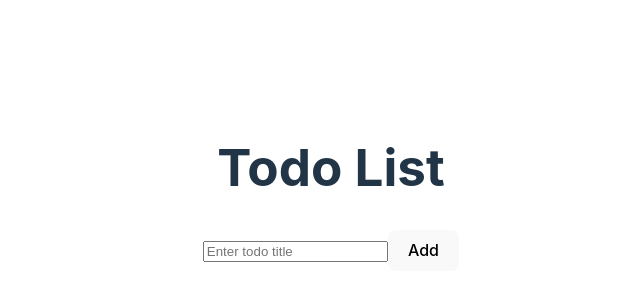
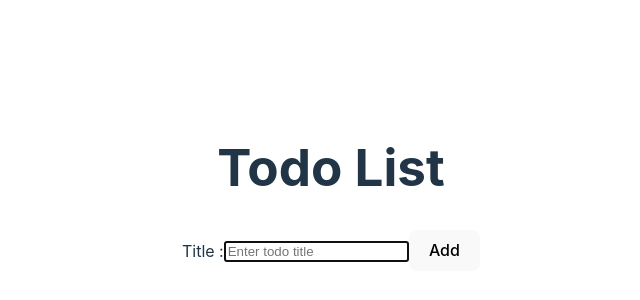
Before and after one commit to MaedeGholipourNozari/react-todo, a React (Vite) app: page / in a window 1280 px wide. Shown: the part 204-504 px from the top of the page, without its empty margins (309-949 px from the left). Built offline with nearby package versions, Linux system fonts and the light colour scheme.

Commit message:
Reusable_Components_Imperative_React

```diff
--- a/src/AddTodoForm.jsx
+++ b/src/AddTodoForm.jsx
@@ -1,5 +1,6 @@
 import React from "react";
-import { useState } from 'react'
+import { useState } from 'react';
+import InputWithLabel from './InputWithLabel';
 
 function AddTodoForm({ onAddTodo }) {
 
@@ -26,9 +27,14 @@ function AddTodoForm({ onAddTodo }) {
     return(
         <div>
             <form onSubmit={handleAddTodo}>
-                <label htmlFor="todoTitle" title="Tiltle"></label>
-                <input type="text" id="todoTitle" value={todoTitle} onChange={handleTitleChange} name="title" placeholder="Enter todo title" required></input>
-                <button type="submit" >Add</button>
+                <InputWithLabel
+                    value={todoTitle}
+
+                    onChange={handleTitleChange}
+                   >
+                    Title :
+                   </InputWithLabel>
+               <button type="submit" >Add</button>
             </form>
         </div>
     );
--- a/src/App.jsx
+++ b/src/App.jsx
@@ -25,9 +25,14 @@ function App() {
    // Function to add a new todo
    const addTodo = (newTodo) => {
 
-    setTodoList([...todoList, { title: newTodo.title }]);
+    setTodoList([...todoList, { title: newTodo.title,id: newTodo.id }]);
   };
 
+  const removeTodo= (id)=>{
+
+    const updatedTodoList = todoList.filter((todo) => todo.id !== id);
+    setTodoList(updatedTodoList);
+  };
 
 
   return (
@@ -37,7 +42,7 @@ function App() {
       <AddTodoForm onAddTodo={addTodo}/>
 
 
-      <TodoList todoList={todoList}/>
+      <TodoList todoList={todoList} onremoveTodo={removeTodo}/>
     </>
   )
 }
--- /dev/null
+++ b/src/InputWithLabel.jsx
@@ -0,0 +1,32 @@
+import React, { useRef, useEffect } from "react";
+
+
+
+const InputWithLabel=(props)=>{
+
+    const inputRef = useRef();
+
+    useEffect(() => {
+         inputRef.current.focus();
+      }, []);
+
+    return(
+    <>
+            <label htmlFor="todoTitle" title="Title">{props.children}</label>
+            <input type="text"
+                id="todoTitle"
+                value={props.value}
+                onChange={props.onChange}
+                name="title"
+                placeholder="Enter todo title"
+                ref={inputRef}
+                required
+                />
+
+
+    </>
+
+    );
+};
+
+export default InputWithLabel
--- a/src/TodoList.jsx
+++ b/src/TodoList.jsx
@@ -17,13 +17,13 @@ import TodoListItem from './TodoListItem';
    // }
  // ];
 
- const TodoList = ({ todoList }) => {
+ const TodoList = ({ todoList,onremoveTodo }) => {
     return (
         <div>
            <ul>
                 {
                 todoList.map(item =>
-                  (<TodoListItem key={item.id} todo={item}></TodoListItem>)
+                  (<TodoListItem key={item.id} todo={item} onRemoveTodo={onremoveTodo}></TodoListItem>)
                 )
                 }
            </ul>
--- a/src/TodoListItem.jsx
+++ b/src/TodoListItem.jsx
@@ -1,11 +1,14 @@
 import React from 'react'
 
 
-const TodoListItem = ({ todo }) => {
+const TodoListItem = ({ todo,onRemoveTodo }) => {
 
     return (
       <li>
         <h3>{todo.title}</h3>
+        <button type="button" onClick={() => onRemoveTodo(item.id)}>
+            Remove
+          </button>
       </li>
     );
   };
```
